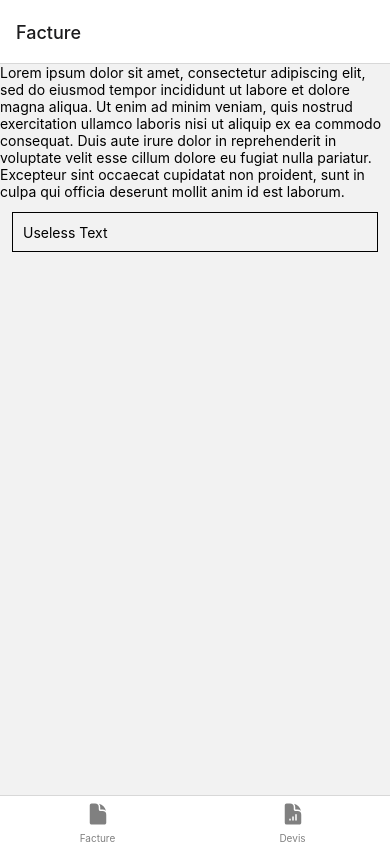
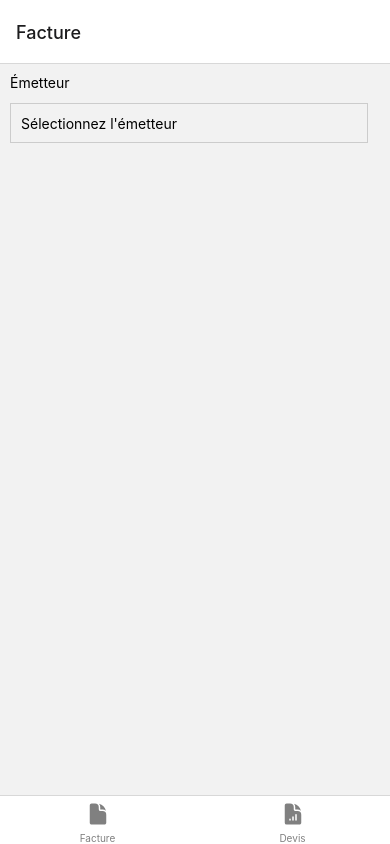
Before and after one commit to a2kad/FacturesApp, a React Native app: screen /Facture in a window 390 px wide. Built offline with nearby package versions, Linux system fonts and the light colour scheme.

Commit message:
Emmiteur text added

```diff
--- a/src/screens/HomeScreen.js
+++ b/src/screens/HomeScreen.js
@@ -1,34 +1,31 @@
-import { StyleSheet, Text, ScrollView, TextInput, SafeAreaView } from 'react-native'
+import { StyleSheet, Text, ScrollView, TextInput, SafeAreaView, View } from 'react-native'
 import React from 'react'
 
 
 export default function HomeScreen() {
-    const [text, onChangeText] = React.useState('Useless Text');
+    const [text, onChangeText] = React.useState('');
     return (
         <SafeAreaView>
-            <ScrollView style={styles.container}>
-                <Text>Lorem ipsum dolor sit amet, consectetur adipiscing elit, sed do
-                    eiusmod tempor incididunt ut labore et dolore magna aliqua. Ut enim ad
-                    minim veniam, quis nostrud exercitation ullamco laboris nisi ut
-                    aliquip ex ea commodo consequat. Duis aute irure dolor in
-                    reprehenderit in voluptate velit esse cillum dolore eu fugiat nulla
-                    pariatur. Excepteur sint occaecat cupidatat non proident, sunt in
-                    culpa qui officia deserunt mollit anim id est laborum.</Text>
-                    <TextInput style={styles.input} onChangeText={onChangeText} value={text}></TextInput>
-
+            <ScrollView>
+                <View  style={styles.inputLine}>
+                    <Text>Émetteur</Text>
+                    <TextInput style={styles.input} onChangeText={onChangeText} value={text} placeholder="Sélectionnez l'émetteur"></TextInput>
+                </View>
             </ScrollView>
         </SafeAreaView>
     )
 }
 
 const styles = StyleSheet.create({
-    container: {
-
+    inputLine: {
+        padding:10,
     },
     input: {
         height: 40,
         margin: 12,
         borderWidth: 1,
+        borderColor: '#CCC',
         padding: 10,
+        marginLeft: 0,
     },
 });
```
